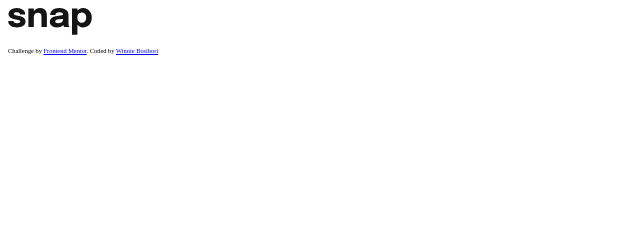
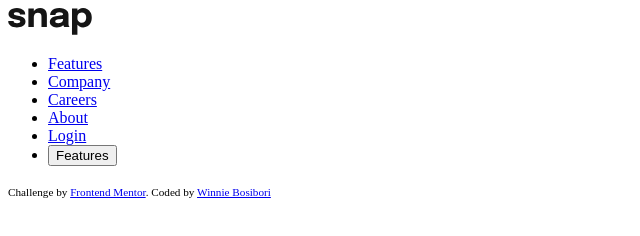
Before and after one commit to winniebosy/drop-down-menu, a plain HTML site: page index.html in a window 1280 px wide. Shown: the whole page, without its empty margins (0-640 px from the left). Drawn offline with Linux system fonts and the light colour scheme.

Commit message:
navigation links

```diff
--- a/index.css
+++ b/index.css
@@ -3,5 +3,5 @@
 }
 
 .attribution small {
-    font-size: 40%;
+    font-size: 70%;
 }
--- a/index.html
+++ b/index.html
@@ -20,6 +20,18 @@
             <section class="navbar-brand">
                 <a><img src="images/logo.svg" alt="snap logo"></a>
             </section>
+            <ul class="navbar-list">
+                <li class="navbar-item-one"><a href="#">Features</a></li>
+                <li class="navbar-item-two"><a href="#">Company</a></li>
+                <li class="navbar-item-three"><a href="#">Careers</a></li>
+                <li class="navbar-item-four"><a href="#">About</a></li>
+                <li class="navbar-item-five"><a href="#">Login</a></li>
+                <li><button>Features</button></li>
+            </ul>
+            <section class="hero-section">
+            </section>
+
+
 
 
 
```
